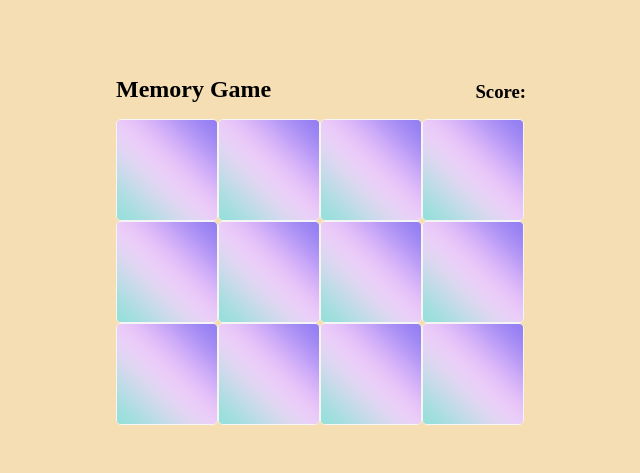
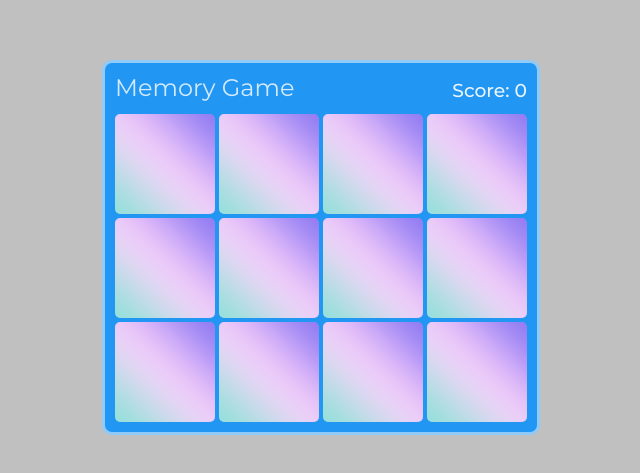
Before and after one commit to DorKatzir/memory-game, a plain HTML site: page index.html in a window 1280 px wide. Shown: the part 153-626 px from the top of the page, without its empty margins (319-959 px from the left). Drawn offline with Linux system fonts and the light colour scheme.

Commit message:
CSS more styles and grid

```diff
--- a/app.js
+++ b/app.js
@@ -93,6 +93,7 @@ function checkForMatch(){
     cardsChosen = [];
     cardsChosenId = [];
 
+
     resultDisplay.textContent = cardsWon.length;
     if(cardsWon.length === cardArray.length/2){
         resultDisplay.textContent = 'Congratulations! You found them all!';
--- a/index.html
+++ b/index.html
@@ -7,13 +7,17 @@
     <title>Memory Game</title>
 </head>
 <body>
-    <header>
+    <!-- <header>
         <h2>Memory Game</h1>
-        <h3>Score: <span id="result"></span></h3>
-    </header>
+        <h3>Score: <span id="result">0</span></h3>
+    </header> -->
 
-
-    <div class="grid"></div>
+    <div class="grid">
+        <header>
+            <h2>Memory Game</h1>
+            <h3>Score: <span id="result">0</span></h3>
+        </header>
+    </div>
 
     <script src="app.js"></script>
 </body>
--- a/styles.scss
+++ b/styles.scss
@@ -1,3 +1,6 @@
+@import url('https://fonts.googleapis.com/css2?family=Montserrat:wght@400;500&display=swap');
+
+
 *, *::before, *::after{
     box-sizing: border-box;
     margin: 0;
@@ -6,39 +9,54 @@
 
 body{
     height: 100vh;
-    background-color: wheat;
+    background-color: silver;
     display: flex;
     flex-direction: column;
     justify-content: center;
     align-items: center;
+    font-family: 'Montserrat', sans-serif;
+
 }
 
 header {
+    grid-column: 1 / span 4;
     display: flex;
     justify-content: space-between;
     align-items: flex-end;
-    width: 410px;
-    padding-bottom: 1rem;
+    padding-bottom: .5rem;
+
+    h2 {
+        font-weight: 400;
+        color: rgba(255,255,255, .8);
+    }
+    h3{
+        font-weight: 500;
+        color: rgba(255,255,255, .9);
+    }
 
 
-        h3 {
-            // background-color: #fff;
-            padding-left: 1rem;
-            // span{
-            //     display: block;
-            //     width: 100%;
-            // }
-    }
 }
 
 .grid{
-    display: flex;
-    flex-wrap: wrap;
-    height: 300px;
-    width: 410px;
-    // border: 1px solid gray;
+
+    display: grid;
+    grid-gap: .25rem;
+    grid-template-columns: auto auto auto auto;
+    background-color: #2196F3;
+    padding: 10px;
+    border: 3px solid rgba(255,255,255, .5);
+    border-radius: 10px;
+
+
+    .card {
+        border-radius: 5px;
+    }
+
+    /* On screens that are 480px or less */
+    @media screen and (max-width: 480px) {
+        grid-template-columns: auto auto auto;
+        padding: 8px;
+        header {
+            grid-column: 1 / span 3;
+        }}
 }
-.card {
-    border-radius: 5px;
-    border: 1px solid whitesmoke;
-}
```
Also changed, not shown: css/styles.css.
